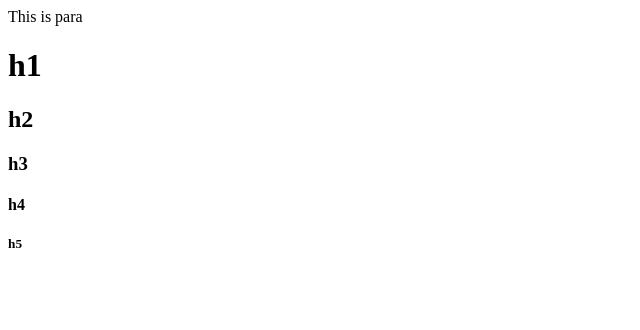
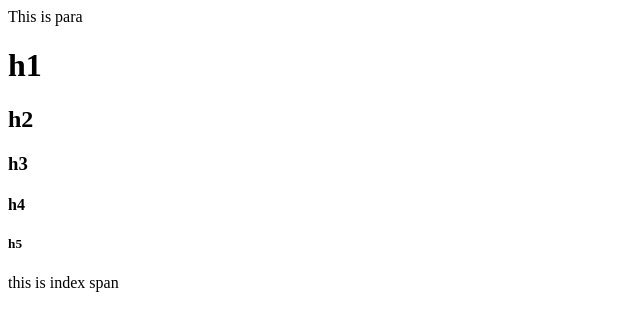
Before and after one commit to umer-invictus/git-practice, a plain HTML site: page index.html in a window 1280 px wide. Shown: the whole page, without its empty margins (0-640 px from the left). Drawn offline with Linux system fonts and the light colour scheme.

Commit message:
spana index

```diff
--- a/index.html
+++ b/index.html
@@ -4,3 +4,4 @@
 <h3>h3</h3>
 <h4>h4</h4>
 <h5>h5</h5>
+<span>this is index span</span>
```
